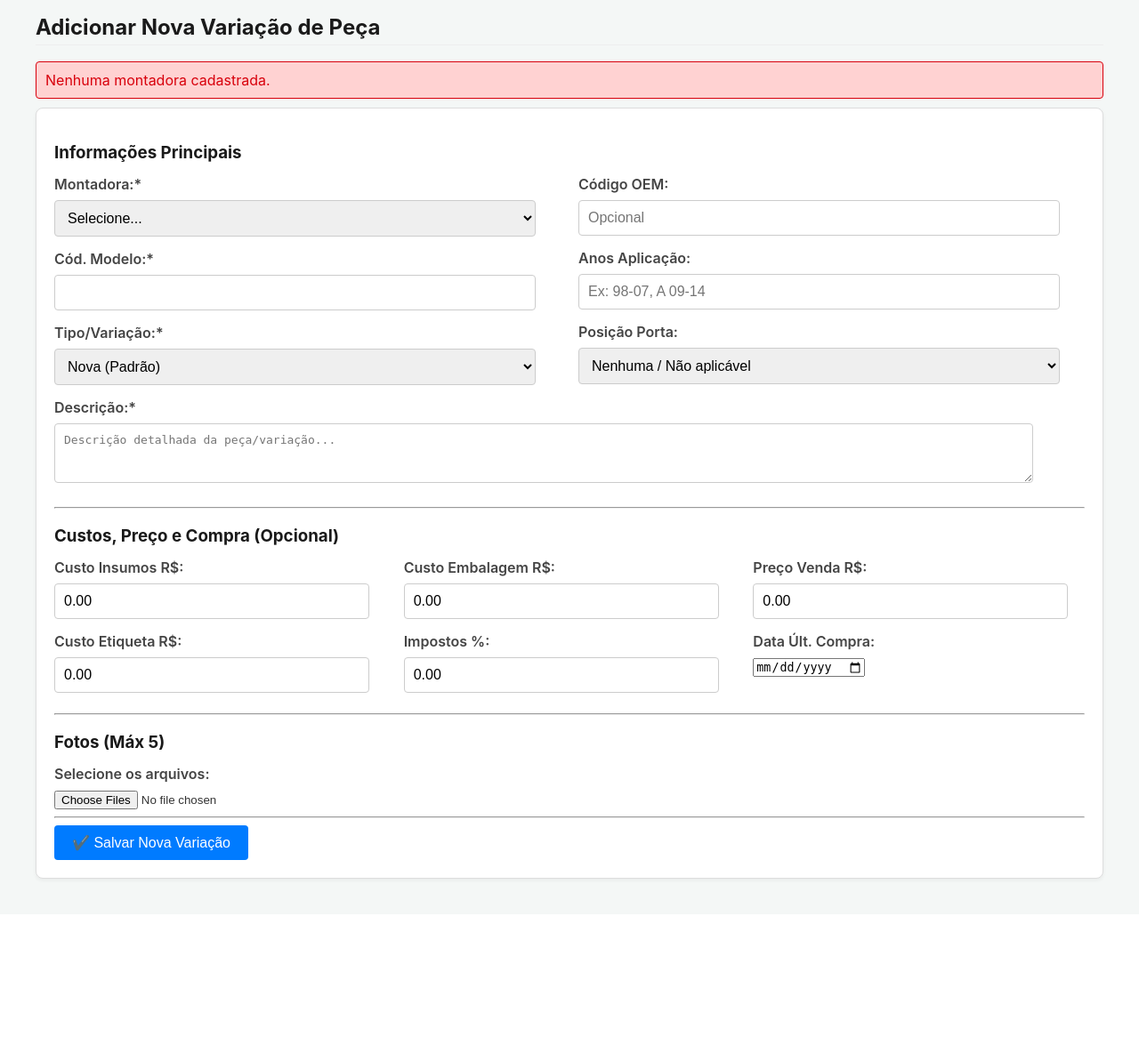
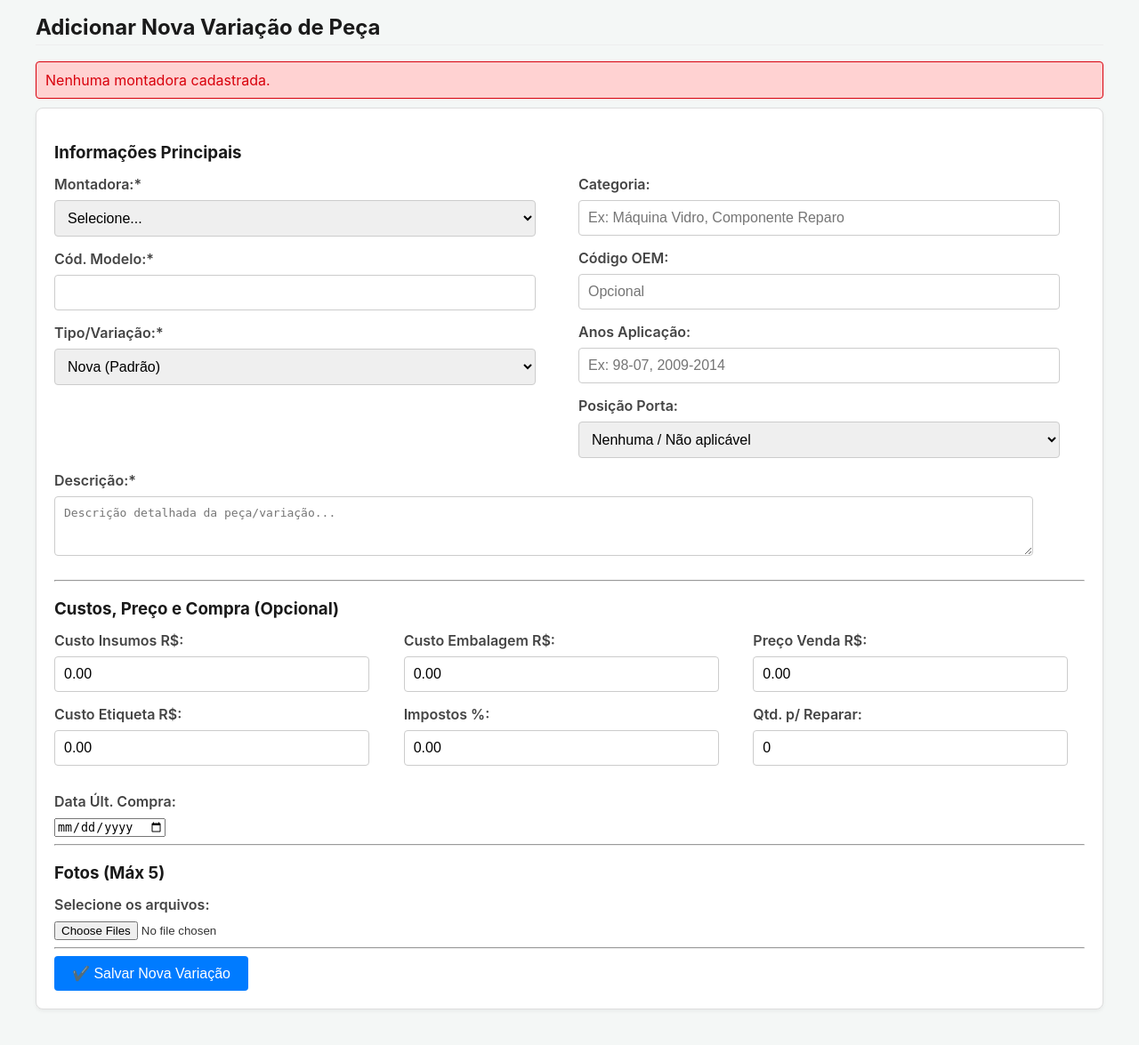
Before and after one commit to lucaspecpan/gestor-pecas-fastapi, a FastAPI app: page /pecas/nova in a window 1280 px wide. Shown: the part 174-1349 px from the top of the page at 89% size. Before the commit the page ends 1166 px from the top, so only its background shows below. Run offline with FastAPI, Linux system fonts and the light colour scheme; some libraries are stand-ins or nearby versions.

Commit message:
Update pecas_add.html
Feat: Add categoria field to pecas_add.html form

```diff
--- a/app/templates/pecas_add.html
+++ b/app/templates/pecas_add.html
@@ -1,16 +1,12 @@
-{% extends "base.html" %} {# Herda a estrutura base #}
+{% extends "base.html" %}
 
 {% block title %}Adicionar Nova Variação de Peça{% endblock %}
 
 {% block content %}
 <h2>Adicionar Nova Variação de Peça</h2>
 
-{% if error_message %}
-    <p class="error">{{ error_message }}</p> {# Exibe erro se o GET /pecas/nova falhar ao buscar montadoras #}
-{% endif %}
+{% if error_message %} <p class="error">{{ error_message }}</p> {% endif %}
 
-{# O formulário envia dados para o endpoint POST /pecas #}
-{# IMPORTANTE: Adicionado enctype="multipart/form-data" para permitir upload de arquivos #}
 <form action="/pecas" method="post" enctype="multipart/form-data">
 
     <h3>Informações Principais</h3>
@@ -35,11 +31,14 @@
             </select>
         </div>
         <div>
+            <label for="categoria">Categoria:</label> {# NOVO CAMPO #}
+            <input type="text" id="categoria" name="categoria" placeholder="Ex: Máquina Vidro, Componente Reparo">
+
             <label for="codigo_oem">Código OEM:</label>
             <input type="text" id="codigo_oem" name="codigo_oem" placeholder="Opcional">
 
             <label for="anos_aplicacao">Anos Aplicação:</label>
-            <input type="text" id="anos_aplicacao" name="anos_aplicacao" placeholder="Ex: 98-07, A 09-14">
+            <input type="text" id="anos_aplicacao" name="anos_aplicacao" placeholder="Ex: 98-07, 2009-2014">
 
             <label for="posicao_porta">Posição Porta:</label>
             <select id="posicao_porta" name="posicao_porta">
@@ -62,32 +61,32 @@
         <div>
             <label for="custo_insumos">Custo Insumos R$:</label>
             <input type="number" id="custo_insumos" name="custo_insumos" step="0.01" min="0" value="0.00">
-
             <label for="custo_etiqueta">Custo Etiqueta R$:</label>
             <input type="number" id="custo_etiqueta" name="custo_etiqueta" step="0.01" min="0" value="0.00">
         </div>
         <div>
              <label for="custo_embalagem">Custo Embalagem R$:</label>
             <input type="number" id="custo_embalagem" name="custo_embalagem" step="0.01" min="0" value="0.00">
-
             <label for="impostos_percent">Impostos %:</label>
             <input type="number" id="impostos_percent" name="impostos_percent" step="0.01" min="0" max="100" value="0.00">
         </div>
          <div>
             <label for="preco_venda">Preço Venda R$:</label>
             <input type="number" id="preco_venda" name="preco_venda" step="0.01" min="0" value="0.00">
-
-            <label for="data_ultima_compra">Data Últ. Compra:</label>
-            <input type="date" id="data_ultima_compra" name="data_ultima_compra">
+             <label for="qtd_para_reparar">Qtd. p/ Reparar:</label> {# NOVO CAMPO #}
+            <input type="number" id="qtd_para_reparar" name="qtd_para_reparar" step="1" min="0" value="0">
          </div>
      </div>
+     <div style="margin-top: 15px;">
+         <label for="data_ultima_compra">Data Últ. Compra:</label>
+         <input type="date" id="data_ultima_compra" name="data_ultima_compra">
+     </div>
+
 
      <hr>
      <h3>Fotos (Máx 5)</h3>
      <label for="imagens">Selecione os arquivos:</label>
      <input type="file" id="imagens" name="imagens[]" multiple accept="image/png, image/jpeg, image/webp">
-     {# O name="imagens[]" ajuda alguns backends a receber múltiplos arquivos #}
-     {# O FastAPI com List[UploadFile] = File(...) geralmente lida bem com 'imagens' também #}
 
     <hr>
     <button type="submit">✔️ Salvar Nova Variação</button>
```
